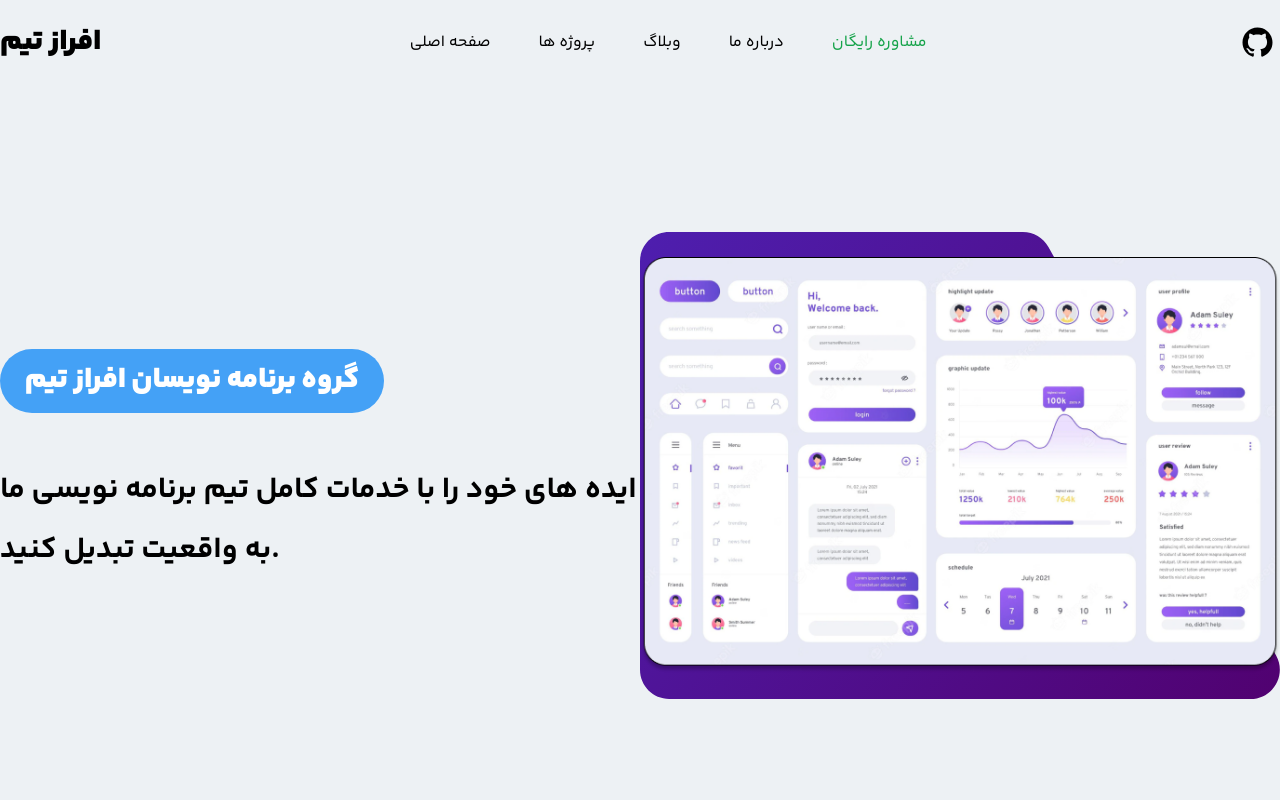
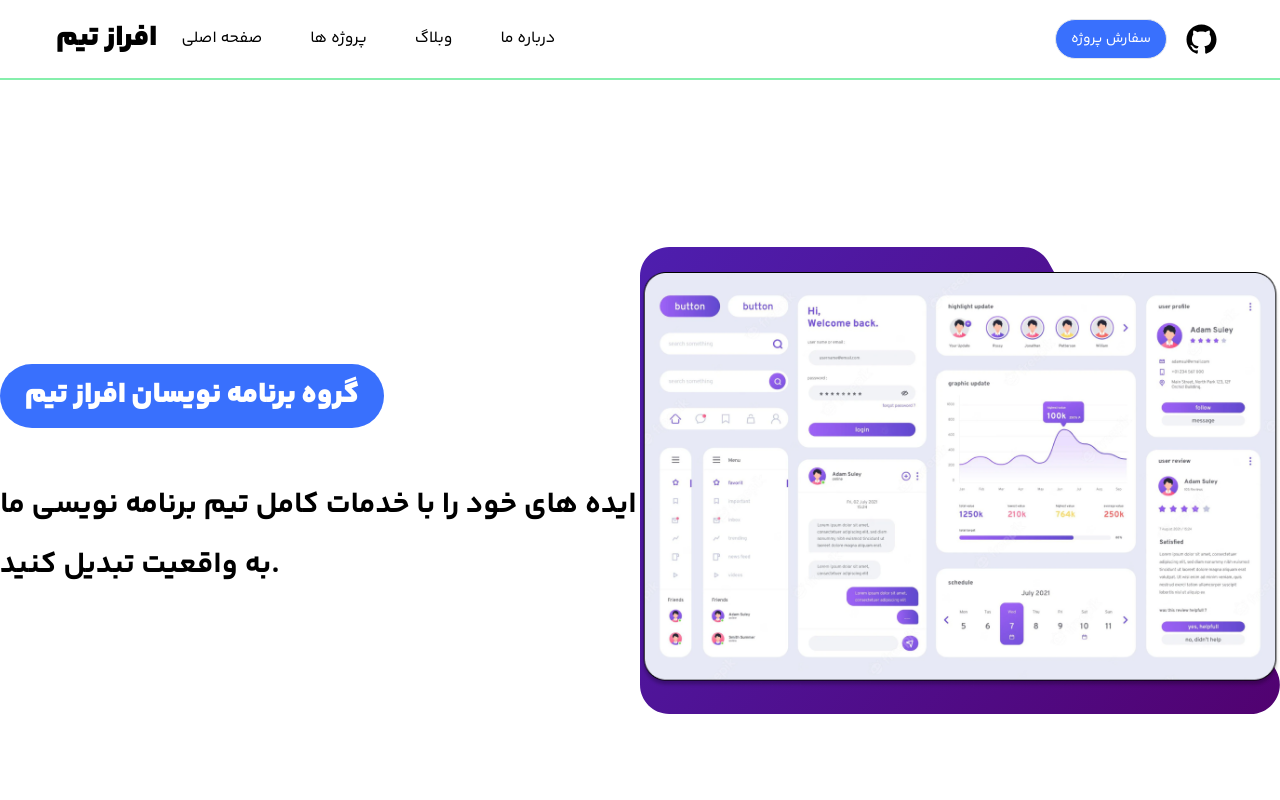
Before and after one commit to AfrazTeam/website, a Next.js app: page /home in a window 1280 px wide. Shown: the top 800 px of the page. Built offline with nearby package versions, Linux system fonts and the light colour scheme.

Commit message:
Updates and changes related to the style of the header section

```diff
--- a/app/globals.css
+++ b/app/globals.css
@@ -4,7 +4,7 @@
 
 @layer utilities {
   .header-main {
-    @apply flex justify-between pt-5 items-center;
+    @apply flex justify-between px-14 h-20 items-center border-b-2 border-green-300 bg-white;
   }
 
   .header-name {
@@ -12,11 +12,15 @@
   }
 
   .header-menu {
-    @apply flex;
+    @apply flex items-center;
   }
 
   .header-menu-item {
     @apply px-6 font-normal;
+  }
+
+  .header-button {
+    @apply border h-10 w-28 rounded-3xl text-sm text-white bg-background-blue mx-3
   }
 }
 
--- a/app/home/page.tsx
+++ b/app/home/page.tsx
@@ -5,7 +5,7 @@ import Teammates from '@/components/teammates'
 
 export default function Home() {
   return (
-    <div className="container mx-auto bg-page-background ">
+    <div>
       <Header />
       <Hero />
       <Teammates />
--- a/app/page.tsx
+++ b/app/page.tsx
@@ -2,7 +2,7 @@ import Home from '@/app/home/page'
 
 export default function IndexApp() {
   return (
-    <div dir="rtl">
+    <div className="container mx-auto bg-page-background" dir="rtl">
       <Home />
     </div>
   )
--- a/components/header.tsx
+++ b/components/header.tsx
@@ -1,13 +1,14 @@
 import { dataDesctopMenu } from '@/data/header'
+import { dataTextGeneral } from '@/data/text'
 import Link from 'next/link'
 
 const Header = () => {
   return (
     <div className="header-main">
+      <div className='header-menu'>
         <Link href="#" className="header-name">
           {dataDesctopMenu.name}
         </Link>
-      <div className="header-menu">
         <Link href="/" className="header-menu-item">
           {dataDesctopMenu.mainPage}
         </Link>
@@ -20,21 +21,22 @@ const Header = () => {
         <Link href="/" className="header-menu-item">
           {dataDesctopMenu.about}
         </Link>
-        <Link href="/" className="header-menu-item text-green-600">
-          {dataDesctopMenu.freeConsultant}
-        </Link>
       </div>
+      <div className='header-menu'>
+        <button className='header-button'>
+          <Link href="/">{dataTextGeneral.projectOrder}</Link>
+        </button>
         <Link href="/">
           <svg
             xmlns="http://www.w3.org/2000/svg"
             viewBox="0 0 72 72"
             width="45px"
-          height="45px"
-        >
+            height="45px">
             <path d="M36,12c13.255,0,24,10.745,24,24c0,10.656-6.948,19.685-16.559,22.818c0.003-0.009,0.007-0.022,0.007-0.022 s-1.62-0.759-1.586-2.114c0.038-1.491,0-4.971,0-6.248c0-2.193-1.388-3.747-1.388-3.747s10.884,0.122,10.884-11.491 c0-4.481-2.342-6.812-2.342-6.812s1.23-4.784-0.426-6.812c-1.856-0.2-5.18,1.774-6.6,2.697c0,0-2.25-0.922-5.991-0.922 c-3.742,0-5.991,0.922-5.991,0.922c-1.419-0.922-4.744-2.897-6.6-2.697c-1.656,2.029-0.426,6.812-0.426,6.812 s-2.342,2.332-2.342,6.812c0,11.613,10.884,11.491,10.884,11.491s-1.097,1.239-1.336,3.061c-0.76,0.258-1.877,0.576-2.78,0.576 c-2.362,0-4.159-2.296-4.817-3.358c-0.649-1.048-1.98-1.927-3.221-1.927c-0.817,0-1.216,0.409-1.216,0.876s1.146,0.793,1.902,1.659 c1.594,1.826,1.565,5.933,7.245,5.933c0.617,0,1.876-0.152,2.823-0.279c-0.006,1.293-0.007,2.657,0.013,3.454 c0.034,1.355-1.586,2.114-1.586,2.114s0.004,0.013,0.007,0.022C18.948,55.685,12,46.656,12,36C12,22.745,22.745,12,36,12z" />
           </svg>
         </Link>
       </div>
+    </div>
   )
 }
 export default Header
--- a/data/header.ts
+++ b/data/header.ts
@@ -8,7 +8,6 @@ let dataDesctopMenu = {
   projects: 'پروژه ها',
   weblog: 'وبلاگ',
   about: 'درباره ما',
-  freeConsultant: 'مشاوره رایگان',
 } satisfies iDataHeader
 
 export { dataDesctopMenu }
--- a/data/text.ts
+++ b/data/text.ts
@@ -7,6 +7,7 @@ let dataTextGeneral: iDataText = {
   title:
     'ایده های خود را با خدمات کامل تیم برنامه نویسی ما به واقعیت تبدیل کنید.',
   teammates: '"هم تیمی ها',
+  projectOrder: 'سفارش پروژه',
 } satisfies iDataText
 
 export { dataTextGeneral }
--- a/tailwind.config.js
+++ b/tailwind.config.js
@@ -14,7 +14,7 @@ module.exports = {
       },
       colors: {
         'text-color': 'rgba(51,65,95,1)',
-        'background-blue': 'rgba(68,161,246)',
+        'background-blue': 'rgba(57,112,253)',
         'page-background': 'rgba(237,241,244,1)',
       },
     },
```
Lines whose indentation alone changed are shown as unchanged.
